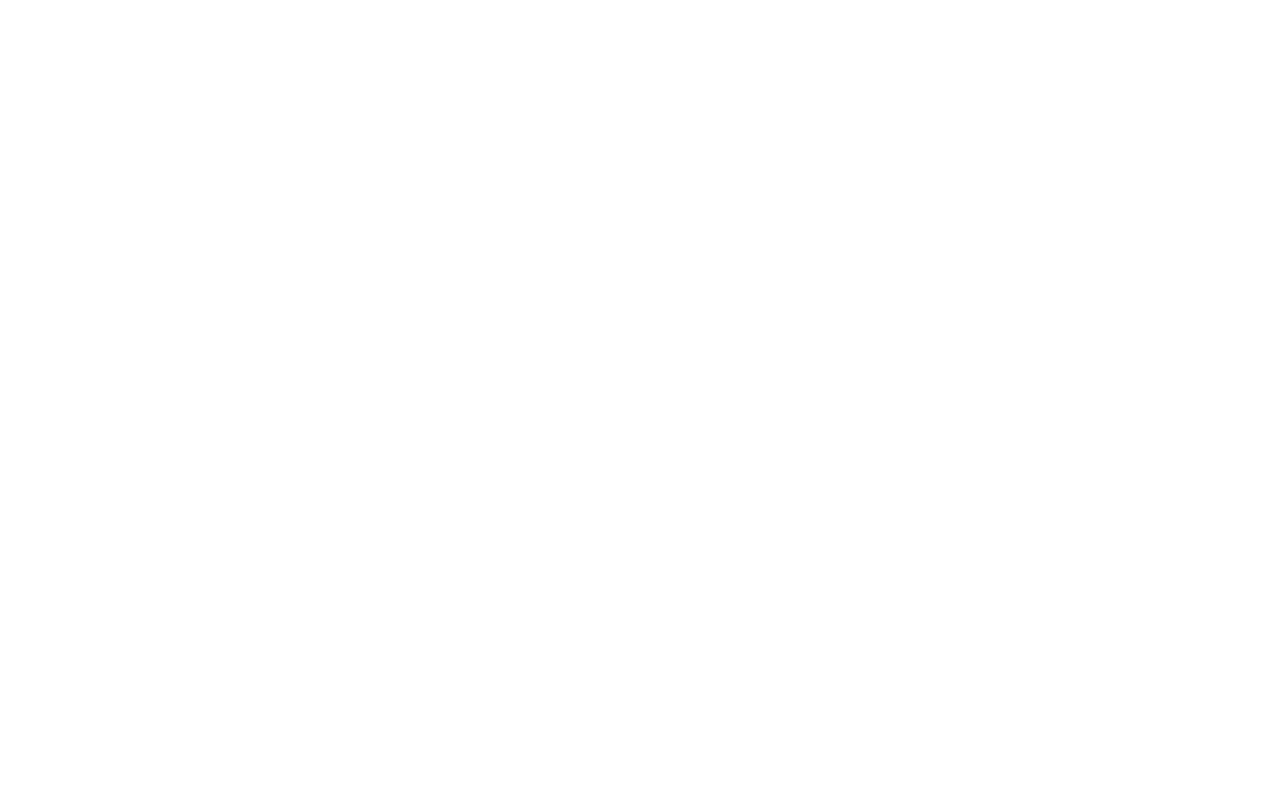
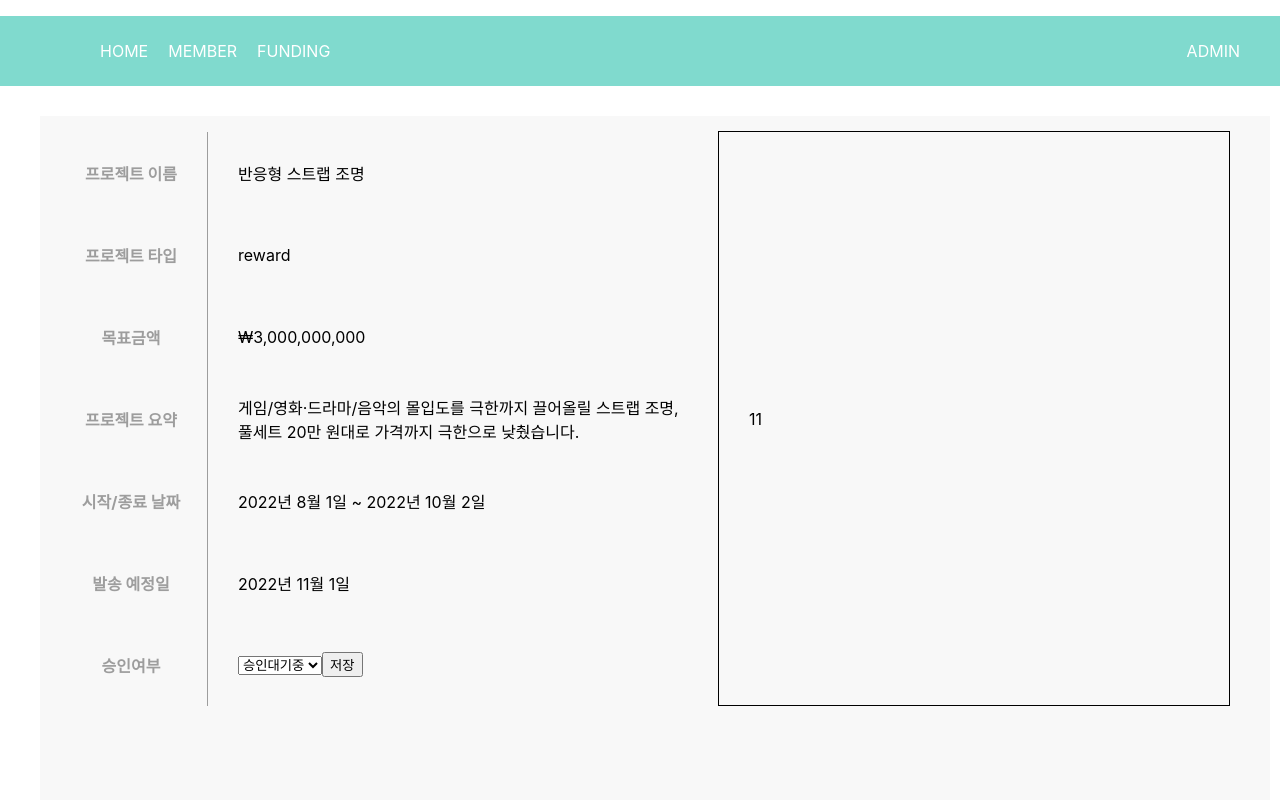
Before and after one commit to wowdiz/wowdiz, a React (Create React App) app in the folder wowdiz-fe/: page /admin/funding/detail in a window 1280 px wide. Before the commit this address had no page. Shown: the top 800 px of the page. Built offline with nearby package versions, Linux system fonts and the light colour scheme.

Commit message:
[STYLE] Admin Funding Detail 페이지 [STYLE] Admin관련 index추가

```diff
--- a/wowdiz-fe/src/App.js
+++ b/wowdiz-fe/src/App.js
@@ -7,9 +7,8 @@
 import FundingList from './pages/funding/list/FundingList';
 import MyPage from './pages/user/mypage/MyPage';
 import AdminLayout from './layout/AdminLayout';
-import AdminHome from './pages/admin/home/AdminHome';
-import AdminFunding from './pages/admin/funding/AdminFunding';
-import AdminMember from './pages/admin/member/AdminMember';
+import {AdminHome, AdminMember, AdminFunding, AdminFundingDetail} from './pages/admin';
+
 
 import "./style/reset.css";
 import SupportBoard from './pages/support/notice/SupportBoard';
@@ -38,6 +37,7 @@
       <Route path="/admin" element={<AdminLayout/>}>
         <Route path="" element={<AdminHome />} />
         <Route path="/admin/funding" element={<AdminFunding />} />
+        <Route path="/admin/funding/detail" element={<AdminFundingDetail />} />
         <Route path="/admin/member" element={<AdminMember />} />
       </Route>
     </Routes>
--- a/wowdiz-fe/src/components/header/AdminHeader.js
+++ b/wowdiz-fe/src/components/header/AdminHeader.js
@@ -46,18 +46,16 @@
                     onMouseOut={() => setIsHovering(0)}
                     ><NavLink to='/admin/funding' className='admin_header_menu_link admin_menu_funding'
                     style={{cursor:'pointer'}}
-                    >FUNDING</NavLink>
-                    </li></label>
+                    >FUNDING</NavLink></li></label>
                     {isHovering===1?<div className='drop_admin_menu_funding'
                     onMouseOver={() => setIsHovering(1)}
                     onMouseOut={() => setIsHovering(0)}
-                    ><span
-                    onClick={() => handleScroll(0)}>AWAITING</span>&nbsp; |&nbsp;
+                    ><span onClick={() => handleScroll(0)}>AWAITING</span>&nbsp; |&nbsp;
                     <span onClick={() => handleScroll(800)}>PROCEEDING</span>&nbsp; |&nbsp;
                     <span onClick={() => handleScroll(1580)}>FINISHED</span></div>:''}
                 </ul>
 
-                <ul>
+                <ul className='admin_header_menu'>
                     <li className='admin_header_menu_link' style={{float:'right'}}>ADMIN</li>
                 </ul>
             </div>
--- a/wowdiz-fe/src/pages/admin/funding/AdminFunding.js
+++ b/wowdiz-fe/src/pages/admin/funding/AdminFunding.js
@@ -121,13 +121,13 @@
                 <BasicTable data={AwaitingData} title={title} />
             </div>
             <h3 style={{color:'#ACACAC',marginTop:'100px'}}>현재진행중인 펀딩
-            <span className='funding_scroll_top' onClick={() => handleScroll(0)}>↑top</span>
+            <span className='funding_scroll_top' onClick={() => handleScroll(0)}>↑TOP</span>
             </h3>
             <div className='funding_proceeding_list'>
                 <BasicTable data={AwaitingData} title={title} />
             </div>
             <h3 style={{color:'#ACACAC',marginTop:'100px'}}>완료된 펀딩
-            <span className='funding_scroll_top' onClick={() => handleScroll(0)}>↑top</span>
+            <span className='funding_scroll_top' onClick={() => handleScroll(0)}>↑TOP</span>
             </h3>
             <div className='funding_finished_list'>
                 <BasicTable data={AwaitingData} title={title} />
--- /dev/null
+++ b/wowdiz-fe/src/pages/admin/funding/AdminFundingDetail.js
@@ -0,0 +1,50 @@
+import React from 'react';
+import '../../../style/admin_funding.css';
+
+const AdminFundingDetail = () => {
+    return (
+        <div className='admin_funding_awaiting_detail'>
+            <div className='admin_funding_awaiting_detail_form'>
+                <table className="admin_funding_awaiting_detail_form_table">
+                    <tr>
+                        <th>프로젝트 이름</th>
+                        <td>반응형 스트랩 조명</td>
+                        <td className='rowSeven' rowSpan='7'>11</td>
+                    </tr>
+                    <tr>
+                        <th>프로젝트 타입</th>
+                        <td>reward</td>
+                    </tr>
+                    <tr>
+                        <th>목표금액</th>
+                        <td>₩3,000,000,000</td>
+                    </tr>
+                    <tr>
+                        <th>프로젝트 요약</th>
+                        <td>게임/영화·드라마/음악의 몰입도를 극한까지 끌어올릴 스트랩 조명, 풀세트 20만 원대로 가격까지 극한으로 낮췄습니다.</td>
+                    </tr>
+                    <tr>
+                        <th>시작/종료 날짜</th>
+                        <td>2022년 8월 1일 ~ 2022년 10월 2일</td>
+                    </tr>
+                    <tr>
+                        <th>발송 예정일</th>
+                        <td>2022년 11월 1일</td>
+                    </tr>
+                    <tr>
+                        <th>승인여부</th>
+                        <td>
+                            <select>
+                                <option>승인대기중</option>
+                                <option>승인하기</option>
+                            </select>
+                            <button>저장</button>
+                        </td>
+                    </tr>
+                </table>
+            </div>
+        </div>
+    );
+};
+
+export default AdminFundingDetail;
--- a/wowdiz-fe/src/pages/admin/home/AdminHome.js
+++ b/wowdiz-fe/src/pages/admin/home/AdminHome.js
@@ -86,6 +86,7 @@
         "title_3":"시작일",
         "title_4":"종료일"
     }
+
     const data4 = [
         {
             "data_0": "Frozen yoghurt",
@@ -108,15 +109,15 @@
             <h3 style={{color:'#ACACAC'}}>회원관리</h3>
             <div className='home_chart'>
                 <h4>&nbsp;&nbsp;&nbsp;전체 15,021명의 회원이 있습니다.(전일대비 : ↑5.11% / ↓0.64%)</h4>
-                <div className='box1'>
+                <div className='admin_home_box1'>
                     <Pie data={data} chartColor="dark2"/>
                     <h5>회원수 증감 현황(단위:월)</h5>
                 </div>
-                <div className='box2'>
+                <div className='admin_home_box2'>
                     <Pie data={data2} chartColor="nivo"/>
                     <h5>회원 성 비율</h5>
                 </div>
-                <div className='box3'>
+                <div className='admin_home_box3'>
                     <Bar data={data3} chartColor="nivo"/>
                     <h5>회원 연령별 분포도</h5>
                 </div>
--- /dev/null
+++ b/wowdiz-fe/src/pages/admin/index.js
@@ -0,0 +1,9 @@
+//운영자 홈페이지
+export {default as AdminHome} from './home/AdminHome';
+
+//운영자 맴버페이지
+export {default as AdminMember} from './member/AdminMember';
+
+//운영자 펀딩페이지
+export {default as AdminFunding} from './funding/AdminFunding';
+export {default as AdminFundingDetail} from './funding/AdminFundingDetail';
--- a/wowdiz-fe/src/style/admin_funding.css
+++ b/wowdiz-fe/src/style/admin_funding.css
@@ -5,7 +5,6 @@
 .funding_awaiting_list{
     width: 1200px;
     height: 600px;
-    float: left;
     background-color: #F8F8F8;
     padding: 15px;
     margin-bottom: 100px;
@@ -14,7 +13,6 @@
 .funding_proceeding_list{
     width: 1200px;
     height: 600px;
-    float: left;
     background-color: #F8F8F8;
     padding: 15px;
     margin-bottom: 100px;
@@ -23,7 +21,6 @@
 .funding_finished_list{
     width: 1200px;
     height: 600px;
-    float: left;
     background-color: #F8F8F8;
     padding: 15px;
 }
@@ -33,3 +30,37 @@
     cursor: pointer;
 
 }
+
+
+/* funding_detail */
+.admin_funding_awaiting_detail{
+    height: 2300px;
+}
+
+.admin_funding_awaiting_detail_form{
+    margin-top: 30px;
+    width: 1200px;
+    height: 2200px;
+    background-color: #F8F8F8;
+    padding: 15px;
+}
+
+table.admin_funding_awaiting_detail_form_table{
+    border-collapse: collapse;
+}
+
+table.admin_funding_awaiting_detail_form_table th{
+    border-right: 1px solid #9d9d9d;
+    width: 150px;
+    height: 80px;
+    color: #9d9d9d;
+}
+
+table.admin_funding_awaiting_detail_form_table td{
+    padding: 0px 30px;
+    width: 450px;
+}
+
+td.rowSeven{
+    border: 1px solid black;
+}
--- a/wowdiz-fe/src/style/admin_home.css
+++ b/wowdiz-fe/src/style/admin_home.css
@@ -11,21 +11,21 @@
     margin-bottom: 100px;
 }
 
-div.box1{
+div.admin_home_box1{
     display: inline-block;
     height: 300px;
     width: 350px;
     text-align: center;
 }
 
-div.box2{
+div.admin_home_box2{
     display: inline-block;
     height: 300px;
     width: 350px;
     text-align: center;
 }
 
-div.box3{
+div.admin_home_box3{
     display: inline-block;
     height: 400px;
     width: 450px;
--- a/wowdiz-fe/src/style/admin_layout.css
+++ b/wowdiz-fe/src/style/admin_layout.css
@@ -46,6 +46,7 @@
     text-decoration: none;
     color: white;
 }
+
 .admin_header_menu{
     position: relative;
 }
@@ -56,7 +57,7 @@
 
 .drop_admin_menu_funding{
     position: absolute;
-    left: 105px;
+    left: 100px;
     top: 55px;
     background-color: #3CBBA4;
     display: inline-block;
@@ -65,3 +66,13 @@
     height: 40px;
     line-height: 40px;
 }
+
+.admin_header_menu_link{
+    float: left;
+    margin-left: 20px;
+
+}
+
+.admin_header_menu{
+    list-style: none;
+}
--- a/wowdiz-fe/src/style/reset.css
+++ b/wowdiz-fe/src/style/reset.css
@@ -1,11 +1,5 @@
 @charset "utf-8";
 
-ul{
+/* ul{
     list-style: none;
-}
-
-li{
-    float: left;
-    margin-left: 20px;
-
-}
+} */
```
